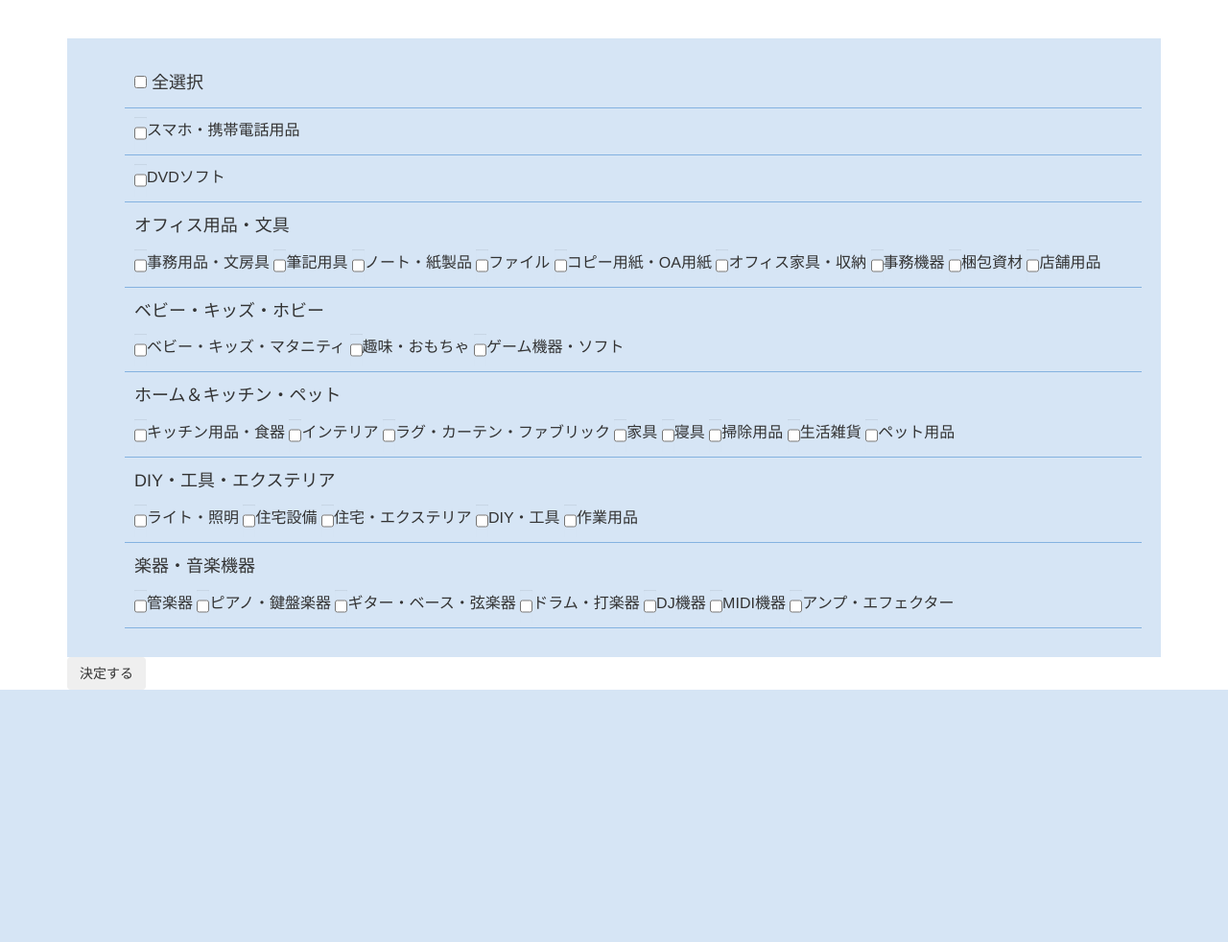
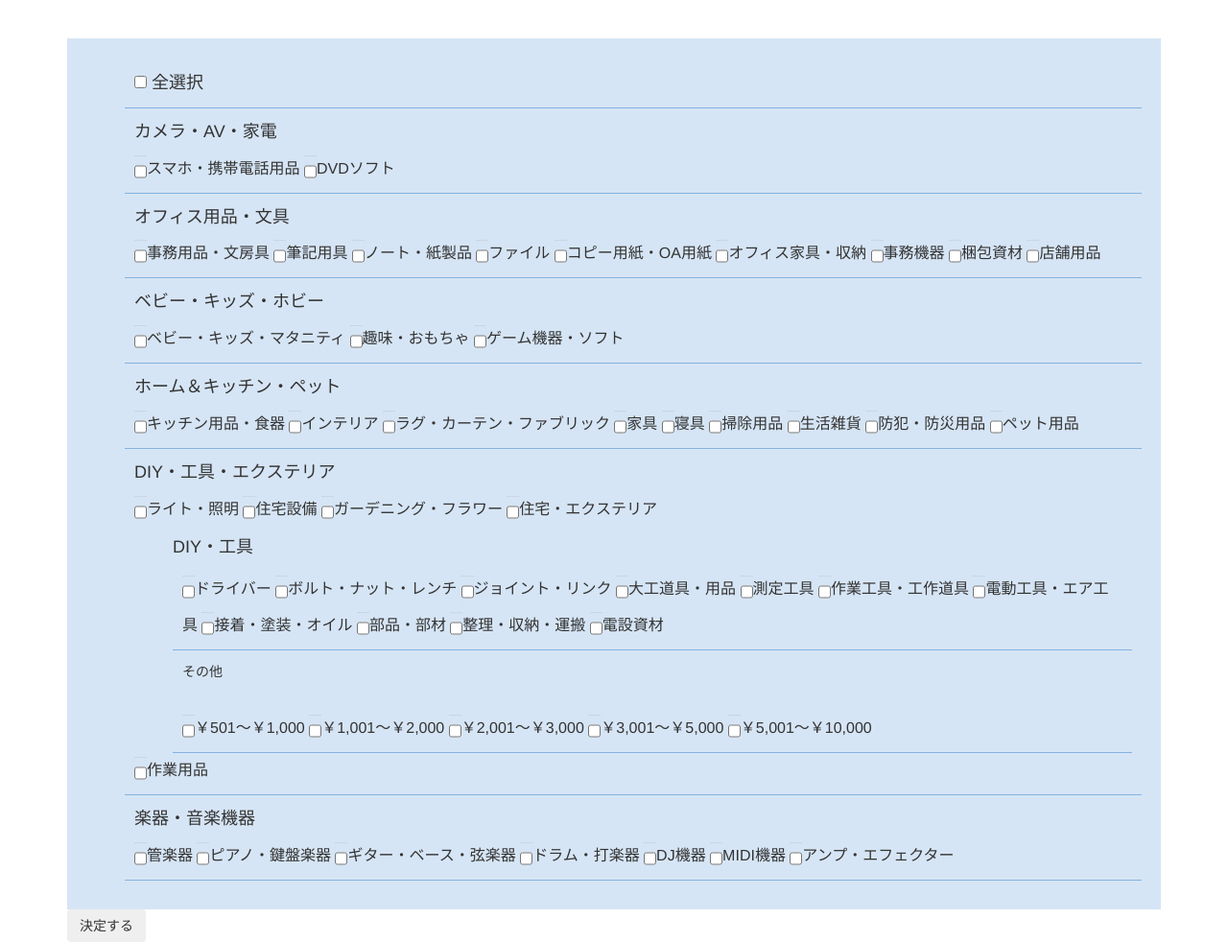
Before and after one commit to hkrsnd/ecjoy, a Flask app: page / in a window 1280 px wide. Shown: the part 102-1084 px from the top of the page at 96% size. Before the commit the page ends 821 px from the top, so only its background shows below. Run offline with Flask 2, Linux system fonts and the light colour scheme; some libraries are stand-ins or nearby versions.

Commit message:
change-system

```diff
--- a/main.py
+++ b/main.py
@@ -1,4 +1,4 @@
-from flask import Flask, render_template, request, send_from_directory
+from flask import Flask, render_template, request, send_from_directory, flash
 import glob
 import search
 import csv
@@ -44,55 +44,53 @@ def create():
 @app.route("/create", methods = ['POST'])
 def create():
     try:
+        category_urls = []
+        category_names = []
         title = "creating files"
         if request.method == 'POST':
-            category_urls = request.form.getlist("category")
-            searchAndWrite(category_urls)
+            category_values = request.form.getlist("category")
+            for value in category_values:
+                category_urls.append(value.split(",")[0])
+                category_names.append(value.split(",")[1])
+            searchAndWrite(category_urls, category_names)
             return render_template('index.html', title = title)
     except HTTPError as e:
         content = e.read()
         print(content)
         return content
 
-def searchAndWrite(category_urls):
+def searchAndWrite(category_urls, category_names):
     i = 0
-    j = 0
     try:
-        now = datetime.datetime.now()
-        csvname = now.strftime("%Y%m%d%H%M%S")
-        csvpath = "csv/" + csvname + ".csv"
         for category_url in category_urls:
-            i = i + 1
+            now = datetime.datetime.now()
+            csvname = now.strftime("%Y%m%d%H%M%S")
+            csvpath = "csv/" + csvname + "_" + category_names[i] + ".csv"
             page = 0
             while True:
                 page = page + 1
                 category_url_page = category_url + '&page=' + str(page)
                 urls = search.getProductURLs(category_url_page)
-                #if isinstance(urls, type(None)):
                 if len(urls) == 0:
                     break
                 print(urls)
                 for url in urls:
                     try:
-                        j = j + 1
                         f = codecs.open(csvpath, 'a', "shift_jis")
-                        info = search.search(url) + [url] # [name, jcode, price, stock, points, url]
+                        base_info = search.search(url)
+                        info = base_info[:2] + [url] + base_info[2:-1] + [category_names[i]]
                         print(info)
-                        #if page % 25 == 0:
-                        #    csvid = csvid + 1
-                        #f = codecs.open("csv/" + csvname + '_' + str(csvid) + ".csv", 'a', "shift_jis")
                         csvWriter = csv.writer(f)
                         csvWriter.writerow(info)
                         f.close()
                     except Exception as e:
-                        print(e.read)
+                        print(e)
                         continue
+            i = i + 1 # category_name number which is pair with the url
         os.chmod(csvpath, 0o777) #権限の変更
     except Exception as e:
-        print(e.read)
+        print(e)
         searchAndWrite(category_urls[i:])
-
-
 
 # show all created csv files
 @app.route("/show")
--- a/search.py
+++ b/search.py
@@ -48,7 +48,7 @@ def search(url):
     except Exception:
         points = '0'
     # write to csv file
-    return [name, jcode, price, stock, points]
+    return [jcode, name, price, points, stock]
 
 def isStocked(soup):
     try:
--- a/templates/index.html
+++ b/templates/index.html
@@ -9,6 +9,15 @@ function AllChecked(){
               }
 }
 </script>
+{% with messages = get_flashed_messages() %}
+  {% if messages %}
+    <ul class=flashes>
+    {% for message in messages %}
+      <li>{{ message }}</li>
+    {% endfor %}
+    </ul>
+  {% endif %}
+{% endwith %}
 <div class="form">
   <div class="container">
     <div class="row">
@@ -22,49 +31,77 @@ function AllChecked(){
           <div id = "files">
           <ul>
             <li><h4><input type="checkbox" name="all" onClick="AllChecked();" /> 全選択</h4></li>
-            <li><input type="checkbox" class="form-control" name = "category" value='http://www.ecj.jp/U1201.doit?ca1=114&sortV=1'/>スマホ・携帯電話用品</li>
-            <li><input type="checkbox" class="form-control" name = "category" value='http://www.ecj.jp/U1201.doit?ca1=13&sortV=1'/>DVDソフト</li>
+            <li><h4>カメラ・AV・家電<br></h4>
+              <input type="checkbox" class="form-control" name = "category" value='http://www.ecj.jp/U1201.doit?ca1=114&sortV=1,スマホ・携帯電話用品'/>スマホ・携帯電話用品
+              <input type="checkbox" class="form-control" name = "category" value='http://www.ecj.jp/U1201.doit?ca1=13&sortV=1,DVDソフト'/>DVDソフト
+            </li>
             <li><h4>オフィス用品・文具<br></h4>
-						  <input type="checkbox" class="form-control" name = "category" value='http://www.ecj.jp/U1201.doit?ca1=42&sortV=1'/>事務用品・文房具
-						  <input type="checkbox" class="form-control" name = "category" value='http://www.ecj.jp/U1201.doit?ca1=32&sortV=1'/>筆記用具
-						  <input type="checkbox" class="form-control" name = "category" value='http://www.ecj.jp/U1201.doit?ca1=33&sortV=1'/>ノート・紙製品
-						  <input type="checkbox" class="form-control" name = "category" value='http://www.ecj.jp/U1201.doit?ca1=97&sortV=1'/>ファイル
-						  <input type="checkbox" class="form-control" name = "category" value='http://www.ecj.jp/U1201.doit?ca1=48&sortV=1'/>コピー用紙・OA用紙
-						  <input type="checkbox" class="form-control" name = "category" value='http://www.ecj.jp/U1201.doit?ca1=31&sortV=1'/>オフィス家具・収納
-						  <input type="checkbox" class="form-control" name = "category" value='http://www.ecj.jp/U1201.doit?ca1=38&sortV=1'/>事務機器
-						  <input type="checkbox" class="form-control" name = "category" value='http://www.ecj.jp/U1201.doit?ca1=29&sortV=1'/>梱包資材
-						  <input type="checkbox" class="form-control" name = "category" value='http://www.ecj.jp/U1201.doit?ca1=30&sortV=1'/>店舗用品
+						  <input type="checkbox" class="form-control" name = "category" value='http://www.ecj.jp/U1201.doit?ca1=42&sortV=1,事務用品・文房具'/>事務用品・文房具
+						  <input type="checkbox" class="form-control" name = "category" value='http://www.ecj.jp/U1201.doit?ca1=32&sortV=1,筆記用具'/>筆記用具
+						  <input type="checkbox" class="form-control" name = "category" value='http://www.ecj.jp/U1201.doit?ca1=33&sortV=1,ノート・紙製品'/>ノート・紙製品
+						  <input type="checkbox" class="form-control" name = "category" value='http://www.ecj.jp/U1201.doit?ca1=97&sortV=1,ファイル'/>ファイル
+						  <input type="checkbox" class="form-control" name = "category" value='http://www.ecj.jp/U1201.doit?ca1=48&sortV=1,コピー用紙・OA用紙'/>コピー用紙・OA用紙
+						  <input type="checkbox" class="form-control" name = "category" value='http://www.ecj.jp/U1201.doit?ca1=31&sortV=1,オフィス家具・収納'/>オフィス家具・収納
+						  <input type="checkbox" class="form-control" name = "category" value='http://www.ecj.jp/U1201.doit?ca1=38&sortV=1,事務機器'/>事務機器
+						  <input type="checkbox" class="form-control" name = "category" value='http://www.ecj.jp/U1201.doit?ca1=29&sortV=1,梱包資材'/>梱包資材
+						  <input type="checkbox" class="form-control" name = "category" value='http://www.ecj.jp/U1201.doit?ca1=30&sortV=1,店舗用品'/>店舗用品
             </li>
         		<li><h4>ベビー・キッズ・ホビー<br></h4>
-						  <input type="checkbox" class="form-control" name = "category" value='http://www.ecj.jp/U1201.doit?ca1=51&sortV=1'/>ベビー・キッズ・マタニティ
-						  <input type="checkbox" class="form-control" name = "category" value='http://www.ecj.jp/U1201.doit?ca1=46&sortV=1'/>趣味・おもちゃ
-						  <input type="checkbox" class="form-control" name = "category" value='http://www.ecj.jp/U1201.doit?ca1=14&sortV=1'/>ゲーム機器・ソフト
+						  <input type="checkbox" class="form-control" name = "category" value='http://www.ecj.jp/U1201.doit?ca1=51&sortV=1,ベビー・キッズ・マタニティ'/>ベビー・キッズ・マタニティ
+						  <input type="checkbox" class="form-control" name = "category" value='http://www.ecj.jp/U1201.doit?ca1=46&sortV=1,趣味・おもちゃ'/>趣味・おもちゃ
+						  <input type="checkbox" class="form-control" name = "category" value='http://www.ecj.jp/U1201.doit?ca1=14&sortV=1,ゲーム機器・ソフト'/>ゲーム機器・ソフト
 						</li>
 						<li><h4>ホーム＆キッチン・ペット<br></h4>
-						  <input type="checkbox" class="form-control" name = "category" value='http://www.ecj.jp/U1201.doit?ca1=34&sortV=1'/>キッチン用品・食器
-						  <input type="checkbox" class="form-control" name = "category" value='http://www.ecj.jp/U1201.doit?ca1=85&sortV=1'/>インテリア
-						  <input type="checkbox" class="form-control" name = "category" value='http://www.ecj.jp/U1201.doit?ca1=109&sortV=1'/>ラグ・カーテン・ファブリック
-						  <input type="checkbox" class="form-control" name = "category" value='http://www.ecj.jp/U1201.doit?ca1=83&sortV=1'/>家具
-						  <input type="checkbox" class="form-control" name = "category" value='http://www.ecj.jp/U1201.doit?ca1=86&sortV=1'/>寝具
-						  <input type="checkbox" class="form-control" name = "category" value='http://www.ecj.jp/U1201.doit?ca1=36&sortV=1'/>掃除用品
-						  <input type="checkbox" class="form-control" name = "category" value='http://www.ecj.jp/U1201.doit?ca1=35&sortV=1'/>生活雑貨
-						  <input type="checkbox" class="form-control" name = "category" value='http://www.ecj.jp/U1201.doit?ca1=50&sortV=1'/>ペット用品
+						  <input type="checkbox" class="form-control" name = "category" value='http://www.ecj.jp/U1201.doit?ca1=34&sortV=1,キッチン用品・食器'/>キッチン用品・食器
+						  <input type="checkbox" class="form-control" name = "category" value='http://www.ecj.jp/U1201.doit?ca1=85&sortV=1,インテリア'/>インテリア
+						  <input type="checkbox" class="form-control" name = "category" value='http://www.ecj.jp/U1201.doit?ca1=109&sortV=1,ラグ・カーテン・ファブリック'/>ラグ・カーテン・ファブリック
+						  <input type="checkbox" class="form-control" name = "category" value='http://www.ecj.jp/U1201.doit?ca1=83&sortV=1,家具'/>家具
+						  <input type="checkbox" class="form-control" name = "category" value='http://www.ecj.jp/U1201.doit?ca1=86&sortV=1,寝具'/>寝具
+						  <input type="checkbox" class="form-control" name = "category" value='http://www.ecj.jp/U1201.doit?ca1=36&sortV=1,掃除用品'/>掃除用品
+						  <input type="checkbox" class="form-control" name = "category" value='http://www.ecj.jp/U1201.doit?ca1=35&sortV=1,生活雑貨'/>生活雑貨
+						  <input type="checkbox" class="form-control" name = "category" value='http://www.ecj.jp/U1201.doit?ca1=135&sortV=1,防犯・防災用品'/>防犯・防災用品
+						  <input type="checkbox" class="form-control" name = "category" value='http://www.ecj.jp/U1201.doit?ca1=50&sortV=1,ペット用品'/>ペット用品
 						</li>
 						<li><h4>DIY・工具・エクステリア<br></h4>
-						  <input type="checkbox" class="form-control" name = "category" value='http://www.ecj.jp/U1201.doit?ca1=90&sortV=1'/>ライト・照明
-						  <input type="checkbox" class="form-control" name = "category" value='http://www.ecj.jp/U1201.doit?ca1=113&sortV=1'/>住宅設備
-						  <input type="checkbox" class="form-control" name = "category" value='http://www.ecj.jp/U1201.doit?ca1=43&sortV=1'/>住宅・エクステリア
-						  <input type="checkbox" class="form-control" name = "category" value='http://www.ecj.jp/U1201.doit?ca1=103&sortV=1'/>DIY・工具
-						  <input type="checkbox" class="form-control" name = "category" value='http://www.ecj.jp/U1201.doit?ca1=47&sortV=1'/>作業用品
-						</li>
+						  <input type="checkbox" class="form-control" name = "category" value='http://www.ecj.jp/U1201.doit?ca1=90&sortV=1,ライト照明'/>ライト・照明
+						  <input type="checkbox" class="form-control" name = "category" value='http://www.ecj.jp/U1201.doit?ca1=113&sortV=1,住宅設備'/>住宅設備
+              <input type="checkbox" class="form-control" name = "category" value='http://www.ecj.jp/U1201.doit?ca1=49&sortV=1,ガーデニング・フラワー'/>ガーデニング・フラワー
+						  <input type="checkbox" class="form-control" name = "category" value='http://www.ecj.jp/U1201.doit?ca1=43&sortV=1,住宅エクステリア'/>住宅・エクステリア
+              <ul>
+                <h4>DIY・工具<br></h4>
+                <li>
+						      <input type="checkbox" class="form-control" name = "category" value='http://www.ecj.jp/U1201.doit?ca1=103&ku2=145&sortV=1,ドライバー'/>ドライバー
+						  <input type="checkbox" class="form-control" name = "category" value='http://www.ecj.jp/U1201.doit?ca1=103&ku2=147&sortV=1,ボルト・ナット・レンチ'/>ボルト・ナット・レンチ
+						  <input type="checkbox" class="form-control" name = "category" value='http://www.ecj.jp/U1201.doit?ca1=103&ku2=148&sortV=1,ジョイント・リンク'/>ジョイント・リンク
+						  <input type="checkbox" class="form-control" name = "category" value='http://www.ecj.jp/U1201.doit?ca1=103&ku2=149&sortV=1,大工道具・用品'/>大工道具・用品
+						  <input type="checkbox" class="form-control" name = "category" value='http://www.ecj.jp/U1201.doit?ca1=103&ku2=146&sortV=1,測定工具'/>測定工具
+						  <input type="checkbox" class="form-control" name = "category" value='http://www.ecj.jp/U1201.doit?ca1=103&ku2=151&sortV=1,作業工具・工作道具'/>作業工具・工作道具
+						  <input type="checkbox" class="form-control" name = "category" value='http://www.ecj.jp/U1201.doit?ca1=103&ku2=144&sortV=1,電動工具・エア工具'/>電動工具・エア工具
+						  <input type="checkbox" class="form-control" name = "category" value='http://www.ecj.jp/U1201.doit?ca1=103&ku2=150&sortV=1,接着・塗装・オイル'/>接着・塗装・オイル
+						  <input type="checkbox" class="form-control" name = "category" value='http://www.ecj.jp/U1201.doit?ca1=103&ku2=153&sortV=1,部品・部材'/>部品・部材
+						  <input type="checkbox" class="form-control" name = "category" value='http://www.ecj.jp/U1201.doit?ca1=103&ku2=152&sortV=1,整理・収納・運搬'/>整理・収納・運搬
+						  <input type="checkbox" class="form-control" name = "category" value='http://www.ecj.jp/U1201.doit?ca1=103&ku2=303&sortV=1,電設資材'/>電設資材
+                </li>
+              </ul>
+              <ul>
+                <li><h5>その他</h5><br>
+                  <input type="checkbox" class="form-control" name = "category" value='http://www.ecj.jp/U1201.doit?ca1=103&ku2=0&pmin=501&pmax=1000&sortV=1,DIYその他501~1000'/>￥501～￥1,000
+                  <input type="checkbox" class="form-control" name = "category" value='http://www.ecj.jp/U1201.doit?ca1=103&ku2=0&pmin=1001&pmax=2000&sortV=1,DIYその他1001~2000'/>￥1,001～￥2,000
+                  <input type="checkbox" class="form-control" name = "category" value='http://www.ecj.jp/U1201.doit?ca1=103&ku2=0&pmin=2001&pmax=3000&sortV=1,DIYその他2001~3000'/>￥2,001～￥3,000
+                  <input type="checkbox" class="form-control" name = "category" value='http://www.ecj.jp/U1201.doit?ca1=103&ku2=0&pmin=3001&pmax=5000&sortV=1,DIYその他3001~5000'/>￥3,001～￥5,000
+                  <input type="checkbox" class="form-control" name = "category" value='http://www.ecj.jp/U1201.doit?ca1=103&ku2=0&pmin=5001&pmax=10000&sortV=1,DIYその他5001~10000'/>￥5,001～￥10,000
+                </li>
+              </ul>
+              <input type="checkbox" class="form-control" name = "category" value='http://www.ecj.jp/U1201.doit?ca1=47&sortV=1,作業用品'/>作業用品
+            </li>
 						<li><h4>楽器・音楽機器<br></h4>
-						  <input type="checkbox" class="form-control" name = "category" value='http://www.ecj.jp/U1201.doit?ca1=20&sortV=1'/>管楽器
-						  <input type="checkbox" class="form-control" name = "category" value='http://www.ecj.jp/U1201.doit?ca1=17&sortV=1'/>ピアノ・鍵盤楽器
-						  <input type="checkbox" class="form-control" name = "category" value='http://www.ecj.jp/U1201.doit?ca1=18&sortV=1'/>ギター・ベース・弦楽器
-						  <input type="checkbox" class="form-control" name = "category" value='http://www.ecj.jp/U1201.doit?ca1=19&sortV=1'/>ドラム・打楽器
-						  <input type="checkbox" class="form-control" name = "category" value='http://www.ecj.jp/U1201.doit?ca1=21&sortV=1'/>DJ機器
-						  <input type="checkbox" class="form-control" name = "category" value='http://www.ecj.jp/U1201.doit?ca1=22&sortV=1'/>MIDI機器
-						  <input type="checkbox" class="form-control" name = "category" value='http://www.ecj.jp/U1201.doit?ca1=23&sortV=1'/>アンプ・エフェクター
+						  <input type="checkbox" class="form-control" name = "category" value='http://www.ecj.jp/U1201.doit?ca1=20&sortV=1,管楽器'/>管楽器
+						  <input type="checkbox" class="form-control" name = "category" value='http://www.ecj.jp/U1201.doit?ca1=17&sortV=1,ピアノ・鍵盤楽器'/>ピアノ・鍵盤楽器
+						  <input type="checkbox" class="form-control" name = "category" value='http://www.ecj.jp/U1201.doit?ca1=18&sortV=1,ギター・ベース・弦楽器'/>ギター・ベース・弦楽器
+						  <input type="checkbox" class="form-control" name = "category" value='http://www.ecj.jp/U1201.doit?ca1=19&sortV=1,ドラム・打楽器'/>ドラム・打楽器
+						  <input type="checkbox" class="form-control" name = "category" value='http://www.ecj.jp/U1201.doit?ca1=21&sortV=1,DJ機器'/>DJ機器
+						  <input type="checkbox" class="form-control" name = "category" value='http://www.ecj.jp/U1201.doit?ca1=22&sortV=1,MIDI機器'/>MIDI機器
+						  <input type="checkbox" class="form-control" name = "category" value='http://www.ecj.jp/U1201.doit?ca1=23&sortV=1,アンプ・エフェクター'/>アンプ・エフェクター
 						</li>
         </ul>
           </div>
```
